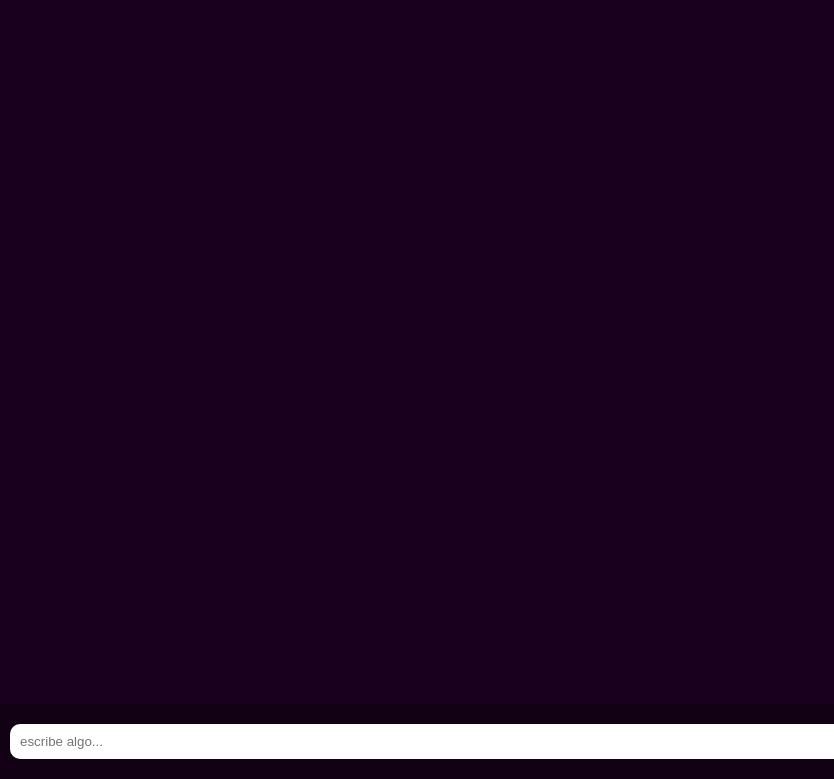
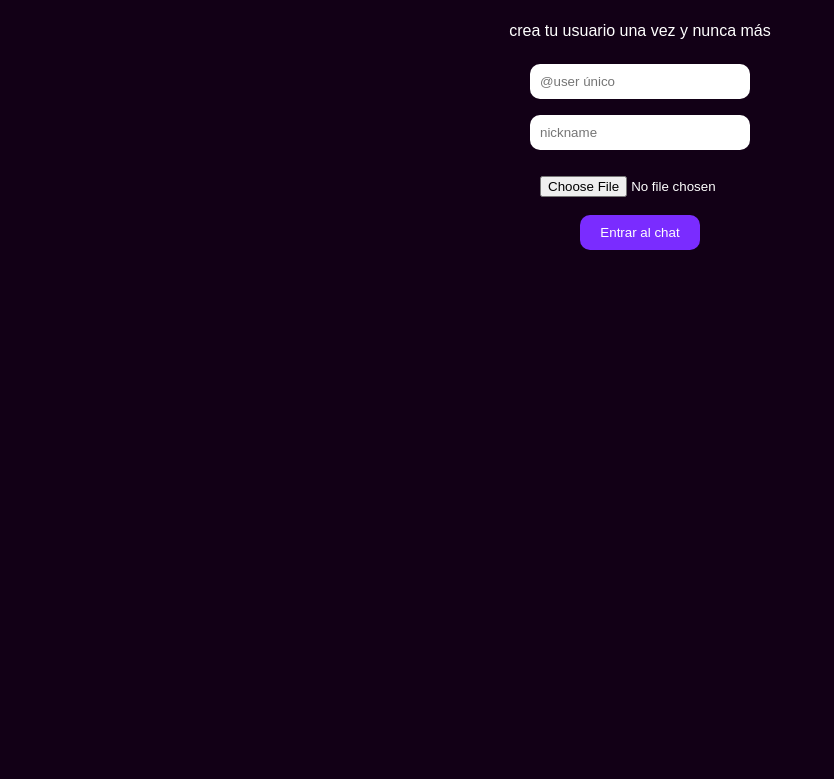
Before and after one commit to New25Said/purpulchat, a website: page public/index.html in a window 1280 px wide. Shown: the part 312-1091 px from the top of the page, without its empty margins (0-834 px from the left). After the commit the page ends 800 px from the top, so only its background shows below. Drawn offline with Linux system fonts and the light colour scheme.

Commit message:
Update style.css

```diff
--- a/public/style.css
+++ b/public/style.css
@@ -1,36 +1,47 @@
 body {
     margin: 0;
     font-family: Arial;
-    background: #1a001f;
+    background: #120016;
     color: white;
 }
 
-.center {
-    text-align: center;
-    margin-top: 100px;
+/* LOGIN */
+.login {
+    position: fixed;
+    inset: 0;
+    display: flex;
+    flex-direction: column;
+    justify-content: center;
+    align-items: center;
+    background: #120016;
 }
 
 input {
-    display: block;
-    margin: 10px auto;
+    margin: 8px;
     padding: 10px;
     border-radius: 10px;
     border: none;
+    width: 200px;
 }
 
 button {
     padding: 10px 20px;
-    border-radius: 10px;
     border: none;
     background: #7a2cff;
     color: white;
+    border-radius: 10px;
     cursor: pointer;
 }
 
+/* CHAT */
 .chat {
     height: 100vh;
     display: flex;
     flex-direction: column;
+}
+
+.hidden {
+    display: none;
 }
 
 #messages {
@@ -40,25 +51,16 @@ button {
 }
 
 .msg {
-    display: flex;
-    gap: 10px;
-    margin: 10px;
     background: #2a0033;
+    margin: 8px;
     padding: 10px;
     border-radius: 10px;
-}
-
-.msg img {
-    width: 40px;
-    height: 40px;
-    border-radius: 50%;
-    background: #444;
 }
 
 .inputBox {
     display: flex;
     padding: 10px;
-    background: #120015;
+    background: #0d0010;
 }
 
 .inputBox input {
```
